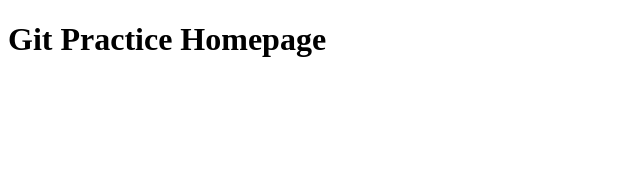
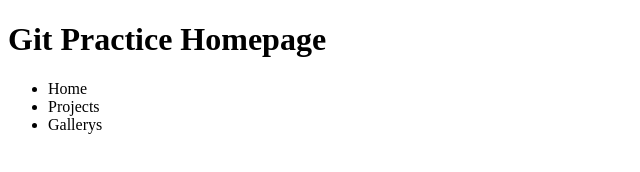
Before and after one commit to SuleimanGJ/git-github-basics, a plain HTML site: page index.html in a window 1280 px wide. Shown: the whole page, without its empty margins (0-640 px from the left). Drawn offline with Linux system fonts and the light colour scheme.

Commit message:
10 - add nav section

```diff
--- a/index.html
+++ b/index.html
@@ -5,5 +5,12 @@
 	</head>
 	<body>
 		<h1>Git Practice Homepage</h1>
+		<nav>
+			<ul>
+				<li>Home</li>
+				<li>Projects</li>
+				<li>Gallerys</li>
+			</ul>
+		</nav>
 	</body>
 </html>
```
